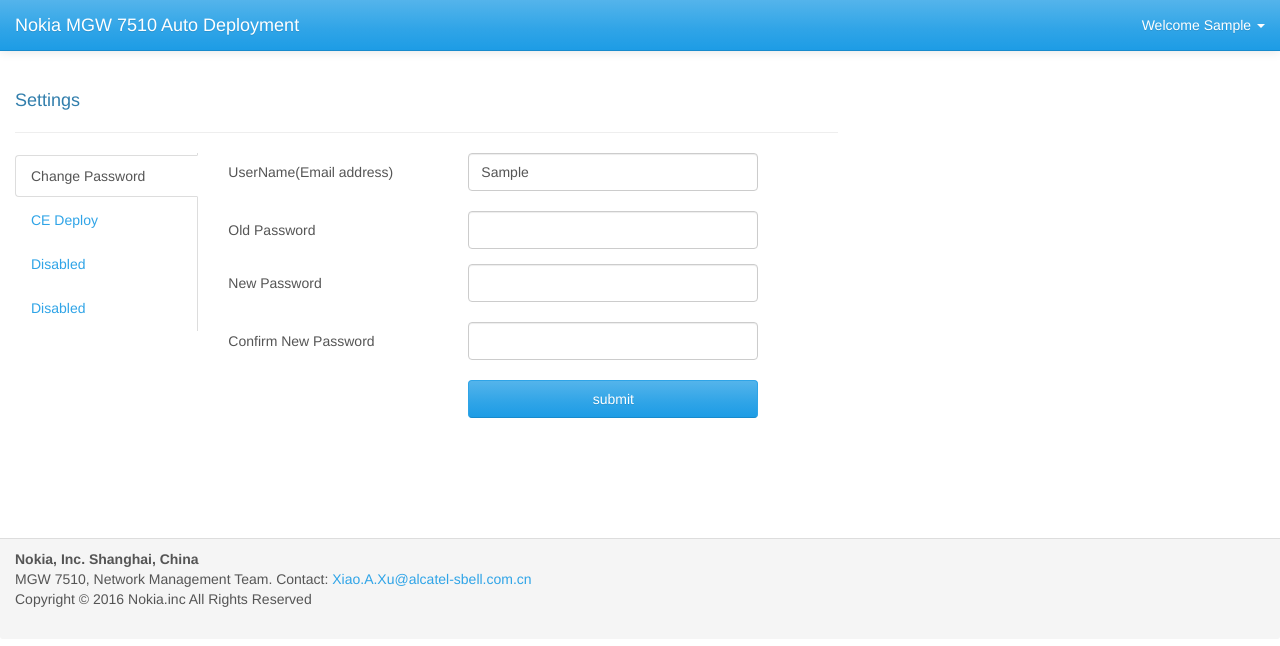
After one commit to gter1216/mgw7510-web, a Django app: template mgw7510/templates/settings.html in a window 1280 px wide. The commit adds this page. Shown: the top 646 px of the page. Run offline with Django 3.2, Linux system fonts and the light colour scheme; the template is opened without the code that fills it: most values are stand-ins (such as "Sample title", 1, 10 or a date in 2020); some libraries are stand-ins or nearby versions.

Commit message:
user login system finish, settings: change password finish settings: ce deployment is ongoing

```diff
--- a/R01/urls.py
+++ b/R01/urls.py
@@ -47,6 +47,8 @@
     # http://135.251.216.181/login, This is the home page after log in
     url(r'^login-in/(.+)/$', 'mgw7510.views.loginIn'),
 
+    url(r'^settings/$', 'mgw7510.views.settings'),
+
     # http://135.251.216.181/logout, This is the page after the user logged out
     url(r'^logout/$', 'mgw7510.views.logout'),
 
--- a/mgw7510/templates/ce_deployment/ce_deploy.html
+++ b/mgw7510/templates/ce_deployment/ce_deploy.html
@@ -49,7 +49,8 @@
 								<span class="caret"></span>
 							</a>
 							<ul class="dropdown-menu" aria-labelledby="themes">
-								<li><a href="/change-password/?p1={{user}}">change password</a></li>
+{#								<li><a href="/change-password/?p1={{user}}">change password</a></li>#}
+                                <li><a href="/settings">settings</a></li>
 								<li><a href="/logout">log out</a></li>
 							</ul>
 						</li>
--- a/mgw7510/templates/login_in.html
+++ b/mgw7510/templates/login_in.html
@@ -49,7 +49,8 @@
 								<span class="caret"></span>
 							</a>
 							<ul class="dropdown-menu" aria-labelledby="themes">
-								<li><a href="/change-password/?p1={{user}}">change password</a></li>
+{#								<li><a href="/change-password/?p1={{user}}">change password</a></li>#}
+                                <li><a href="/settings">settings</a></li>
 								<li><a href="/logout">log out</a></li>
 							</ul>
 						</li>
--- /dev/null
+++ b/mgw7510/templates/settings.html
@@ -0,0 +1,257 @@
+<!DOCTYPE html>
+<html>
+	<head>
+		<!--
+        	author：xuxiao
+        	date：2016-12-05
+        	description: develped for Nokia MGW 7510 Auto Deployment
+        -->
+		<meta charset="UTF-8">
+		<meta http-equiv="X-UA-Compatible" content="IE=edge">
+	    <!-- bootstrap 提供的缩放功能，在移动设备上可以禁用缩放功能，
+	                           这样看起来更像是原生的 APP 应用 -->
+        <meta name="viewport" content="width=device-width, initial-scale=1.0">
+
+		<title>Nokia MGW 7510 Auto Deployment!</title>
+
+
+        <link rel="stylesheet" href="/static/css/bootstrap2.min.css" />
+        <link rel="stylesheet" href="/static/css/bootstrap.vertical-tabs.min.css" />
+        <link rel="stylesheet" href="../../static/css/bootstrapValidator.min.css" />
+		<!-- 自定义 css 文件-->
+		<link rel="stylesheet" href="/static/css/mystyle.css" />
+
+       	<!-- 引用 bootstrap 之前必须先引用 jqurey -->
+		<script type="text/javascript" src="/static/js/jquery-3.1.1.min.js" ></script>
+		<script type="text/javascript" src="/static/js/bootstrap.min.js" ></script>
+        <!-- 表单验证脚本 -->
+		<script type="text/javascript" src="../../static/js/bootstrapValidator.min.js"></script>
+		<!-- 自定义 JavaScript 文件-->
+		<script type="text/javascript" src="/static/js/myscript.js" ></script>
+	</head>
+
+	<body>
+
+		<!-- nav bar ======================================================= -->
+	    <nav class="navbar navbar-default navbar-fixed-top" role="navigation">
+			<div class="container-fluid">
+				<div class="navbar-header navbar-left">
+					<a class=navbar-brand href="/">
+						Nokia MGW 7510 Auto Deployment
+					</a>
+					<button class="navbar-toggle" type="button" data-toggle="collapse" data-target="#navbar-main">
+						<span class="icon-bar"></span>
+						<span class="icon-bar"></span>
+						<span class="icon-bar"></span>
+					</button>
+				</div>
+				<div class="navbar-collapse collapse" id="navbar-main">
+					<ul class="nav navbar-nav navbar-right">
+						<li class="dropdown">
+							<a class="dropdown-toggle" data-toggle="dropdown" href="#" id="themes">
+								Welcome {{paramUser}}
+								<span class="caret"></span>
+							</a>
+							<ul class="dropdown-menu" aria-labelledby="themes">
+{#								<li><a href="/change-password/?p1={{user}}">change password</a></li>#}
+                                <li><a href="/settings">settings</a></li>
+								<li><a href="/logout">log out</a></li>
+							</ul>
+						</li>
+					</ul>
+				</div>
+			</div> <!-- container -->
+		</nav>
+
+		<div style="height: 80px;"></div>
+
+
+        <div class="container-fluid">
+            <div class="row">
+                <div class="col-lg-8">
+                    <h4>Settings</h4>
+                    <hr/>
+                </div>
+            </div>
+            <div class="row">
+                <div class="col-xs-2"> <!-- required for floating -->
+                    <!-- Nav tabs -->
+                    <ul class="nav nav-tabs tabs-left">
+                        <li class="active"><a href="#changePassword" data-toggle="tab">Change Password</a></li>
+                        <li><a href="#ceDeploy" data-toggle="tab">CE Deploy</a></li>
+                        <li><a href="#" data-toggle="tab">Disabled</a></li>
+                        <li><a href="#" data-toggle="tab">Disabled</a></li>
+                    </ul>
+                </div>
+
+                <div class="col-xs-9">
+                    <!-- Tab panes -->
+                    <div class="tab-content">
+                        <!-- ChangePassword Settings-->
+                        <div class="tab-pane active" id="changePassword">
+                            <form id="cpForm" method="post" class="form-horizontal" action="/change-password/ok/">
+                                <div class="alert alert-success" style="display: none;"></div>
+                                <div class="form-group">
+                                    <label class="col-lg-3 control-label" style="font-weight: 300">UserName(Email address)</label>
+                                    <div class="col-lg-4">
+                                        <input type="text" class="form-control" name="username" id="cpUsername" value={{paramUser}}>
+                                    </div>
+                                </div>
+
+                                <div style="height: 5px;"></div>
+
+                                <div class="form-group">
+                                    <label class="col-lg-3 control-label" style="font-weight: 300">Old Password</label>
+                                    <div class="col-lg-4">
+                                        <input type="password" class="form-control" name="password" autocomplete="off" />
+                                    </div>
+                                </div>
+
+                                <div class="form-group">
+                                    <label class="col-lg-3 control-label" style="font-weight: 300">New Password</label>
+                                    <div class="col-lg-4">
+                                        <input type="password" class="form-control" name="newPassword" autocomplete="off" />
+                                    </div>
+                                </div>
+
+                                <div style="height: 5px;"></div>
+
+                                <div class="form-group">
+                                    <label class="col-lg-3 control-label" style="font-weight: 300">Confirm New Password</label>
+                                    <div class="col-lg-4">
+                                        <input type="password" class="form-control" name="confirmNewPassword" autocomplete="off" />
+                                    </div>
+                                </div>
+
+                                <div style="height: 5px;"></div>
+
+                                <div class="form-group">
+                                    <div class="col-lg-4 col-lg-offset-3">
+                                        <button type="submit" class="btn btn-primary btn-block">submit</button>
+                                    </div>
+                                </div>
+                            </form>
+                        </div> <!-- ChangePassword Settings-->
+
+                        <!-- CE Deploy Settings-->
+{#                        <div class="tab-pane" id="ceDeploy">#}
+{#                            <form id="ceDeploySettingForm" method="post" class="form-inline" action="ce-deploy-settings/">#}
+{#                                <div class="form-group">#}
+{#                                    <label class="col-lg-3 control-label" style="font-weight: 300">Yact Server IP</label>#}
+{#                                    <div class="col-lg-4">#}
+{#                                        <input type="text" class="form-control" name="username" id="cpUsername">#}
+{#                                    </div>#}
+{#                                </div>#}
+{#                            </form>#}
+{#                        </div>#}
+
+
+                    </div>
+                </div>
+            </div>
+        </div>
+
+
+
+
+        <!-- padding -->
+        <div style="height: 105px;"></div>
+
+	    <!-- Footer: Address & Contact Info ===================================== -->
+        <div class="panel-footer">
+        	<strong>Nokia, Inc. Shanghai, China</strong>
+				<br>
+					MGW 7510, Network Management Team. Contact:
+					<a href="mailto:Xiao.A.Xu@alcatel-sbell.com.cn">
+						Xiao.A.Xu@alcatel-sbell.com.cn
+					</a>
+					<br>
+						Copyright © 2016  Nokia.inc All Rights Reserved
+					</br>
+				</br>
+        </div>
+
+        <script type="text/javascript">
+		$(document).ready(function() {
+		    validate_password_change();
+		});
+
+        function validate_password_change() {
+            $('#cpForm')
+                .bootstrapValidator({
+                    message: 'This value is not valid',
+                    //live: 'submitted',
+                    feedbackIcons: {
+                        valid: 'glyphicon glyphicon-ok',
+                        invalid: 'glyphicon glyphicon-remove',
+                        validating: 'glyphicon glyphicon-refresh'
+                    },
+                    fields: {
+                        username: {
+                            message: 'The username is not valid',
+                            validators: {
+                                notEmpty: {
+                                    message: 'The username is required and can\'t be empty'
+                                },
+                                emailAddress: {
+                                    message: 'The input is not a valid email address'
+                                }
+                            }
+                        },
+                        password: {
+                            validators: {
+                                notEmpty: {
+                                    message: 'The old password is required and can\'t be empty'
+                                }
+                            }
+                        },
+                        newPassword: {
+                            validators: {
+                                notEmpty: {
+                                    message: 'The new password is required and can\'t be empty'
+                                }
+                            }
+                        },
+                        confirmNewPassword: {
+                            validators: {
+                                notEmpty: {
+                                    message: 'The confirmed new password is required and cannot be empty'
+                                },
+                                identical: {
+                                    field: 'newPassword',
+                                    message: 'The new password and its confirm are not the same'
+                                }
+                            }
+                        }
+                    }
+                })
+                .on('success.form.bv', function (event) {
+                    // prevent submit button handler, exec the post action
+                    event.preventDefault();
+
+                    var $form = $(event.target),
+                        validator = $form.data('bootstrapValidator');
+
+                    $.post(
+                        $form.attr('action'),   // request url
+                        $form.serialize(), // data
+                        function (result) {
+                            if (result == "ok") {
+                                // return to home page
+                                alert("Congratulations! Password Change Successful! \n please login again");
+                                window.location.href = "/"
+                            }
+                            else {
+                                alert(result);
+                            }
+                        },
+                        'html'
+                    )
+                });
+        }
+
+		</script>
+
+	</body>
+
+</html>
--- /dev/null
+++ b/static/css/bootstrap.vertical-tabs.min.css
@@ -0,0 +1,9 @@
+/*!
+ * bootstrap-vertical-tabs - v1.2.2
+ * https://dbtek.github.io/bootstrap-vertical-tabs
+ * 2016-12-02
+ * Copyright (c) 2016 İsmail Demirbilek
+ * License: MIT
+ */
+
+.tabs-left,.tabs-right{border-bottom:none;padding-top:2px}.tabs-left{border-right:1px solid #ddd}.tabs-right{border-left:1px solid #ddd}.tabs-left>li,.tabs-right>li{float:none;margin-bottom:2px}.tabs-left>li{margin-right:-1px}.tabs-right>li{margin-left:-1px}.tabs-left>li.active>a,.tabs-left>li.active>a:focus,.tabs-left>li.active>a:hover{border-bottom-color:#ddd;border-right-color:transparent}.tabs-right>li.active>a,.tabs-right>li.active>a:focus,.tabs-right>li.active>a:hover{border-bottom:1px solid #ddd;border-left-color:transparent}.tabs-left>li>a{border-radius:4px 0 0 4px;margin-right:0;display:block}.tabs-right>li>a{border-radius:0 4px 4px 0;margin-right:0}.sideways{margin-top:50px;border:none;position:relative}.sideways>li{height:20px;width:120px;margin-bottom:100px}.sideways>li>a{border-bottom:1px solid #ddd;border-right-color:transparent;text-align:center;border-radius:4px 4px 0 0}.sideways>li.active>a,.sideways>li.active>a:focus,.sideways>li.active>a:hover{border-bottom-color:transparent;border-right-color:#ddd;border-left-color:#ddd}.sideways.tabs-left{left:-50px}.sideways.tabs-right{right:-50px}.sideways.tabs-right>li{-webkit-transform:rotate(90deg);-moz-transform:rotate(90deg);-ms-transform:rotate(90deg);-o-transform:rotate(90deg);transform:rotate(90deg)}.sideways.tabs-left>li{-webkit-transform:rotate(-90deg);-moz-transform:rotate(-90deg);-ms-transform:rotate(-90deg);-o-transform:rotate(-90deg);transform:rotate(-90deg)}
```
Also changed, not shown: mgw7510/static/css/bootstrap.vertical-tabs.css (added, +92 -0 lines), mgw7510/static/css/bootstrap.vertical-tabs.min.css (added, +9 -0 lines), mgw7510/views.py (+9 -0 lines), static/css/bootstrap.vertical-tabs.css (added, +92 -0 lines).
